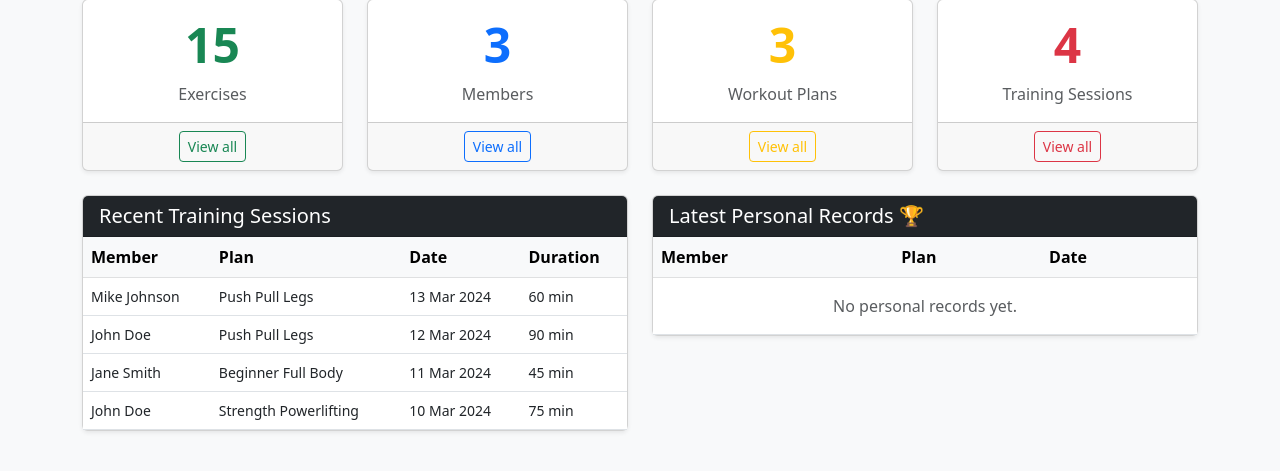
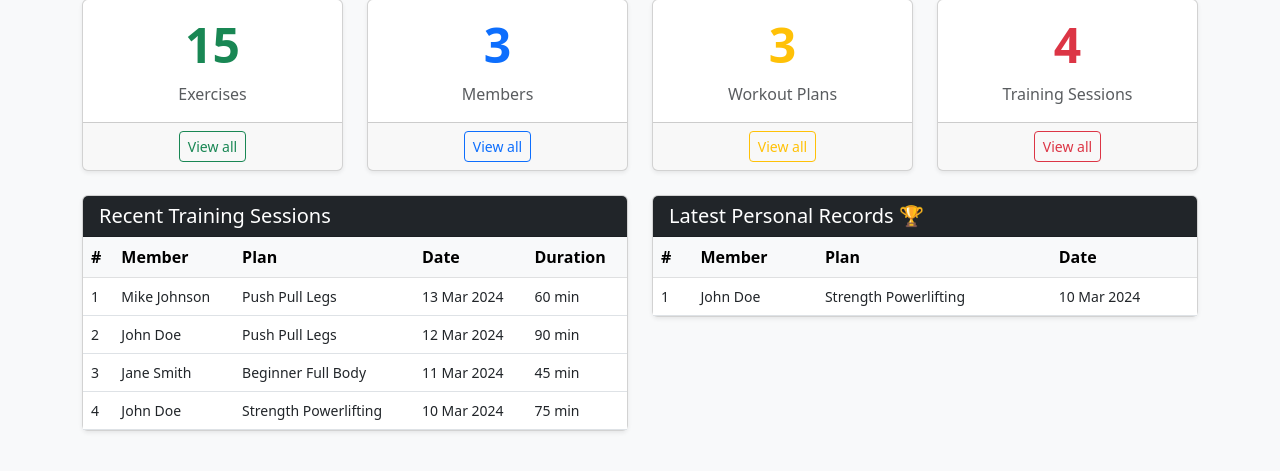
Before and after one commit to MateuszRuszczynski/GymBro, a Django app: page / in a window 1280 px wide. Shown: the part 164-635 px from the top of the page. Run offline with Django 5.2, Linux system fonts and the light colour scheme; data comes from the database, SQL or seed files in the repository.

Commit message:
feat: add counter to the tables in index.html

```diff
--- a/templates/tracker/index.html
+++ b/templates/tracker/index.html
@@ -69,6 +69,7 @@
           <table class="table table-hover align-middle mb-0">
             <thead class="table-light">
             <tr>
+              <th>#</th>
               <th>Member</th>
               <th>Plan</th>
               <th>Date</th>
@@ -79,6 +80,7 @@
             {% for log in recent_logs %}
               <tr onclick="window.location='{% url 'tracker:workout-log-detail' pk=log.pk %}'"
                   class="cursor-pointer">
+                <td class="small">{{ forloop.counter }}</td>
                 <td class="small">{{ log.user.get_full_name }}</td>
                 <td class="small">{{ log.workout_plan.name }}</td>
                 <td class="small">{{ log.date|date:"d M Y" }}</td>
@@ -106,6 +108,7 @@
           <table class="table table-hover align-middle mb-0">
             <thead class="table-light">
             <tr>
+              <th>#</th>
               <th>Member</th>
               <th>Plan</th>
               <th>Date</th>
@@ -115,6 +118,7 @@
             {% for log in personal_records %}
               <tr onclick="window.location='{% url 'tracker:workout-log-detail' pk=log.pk %}'"
                   class="cursor-pointer">
+                <td class="small">{{ forloop.counter }}</td>
                 <td class="small">{{ log.user.get_full_name }}</td>
                 <td class="small">{{ log.workout_plan.name }}</td>
                 <td class="small">{{ log.date|date:"d M Y" }}</td>
--- a/tracker/views.py
+++ b/tracker/views.py
@@ -19,7 +19,7 @@ def index(request):
             "user",
             "workout_plan"
         ).order_by("-date")[:5],
-        "personal_record": WorkoutLog.objects.filter(
+        "personal_records": WorkoutLog.objects.filter(
             is_personal_record=True
         ).select_related("user", "workout_plan").order_by("-date")[:5],
     }
```
